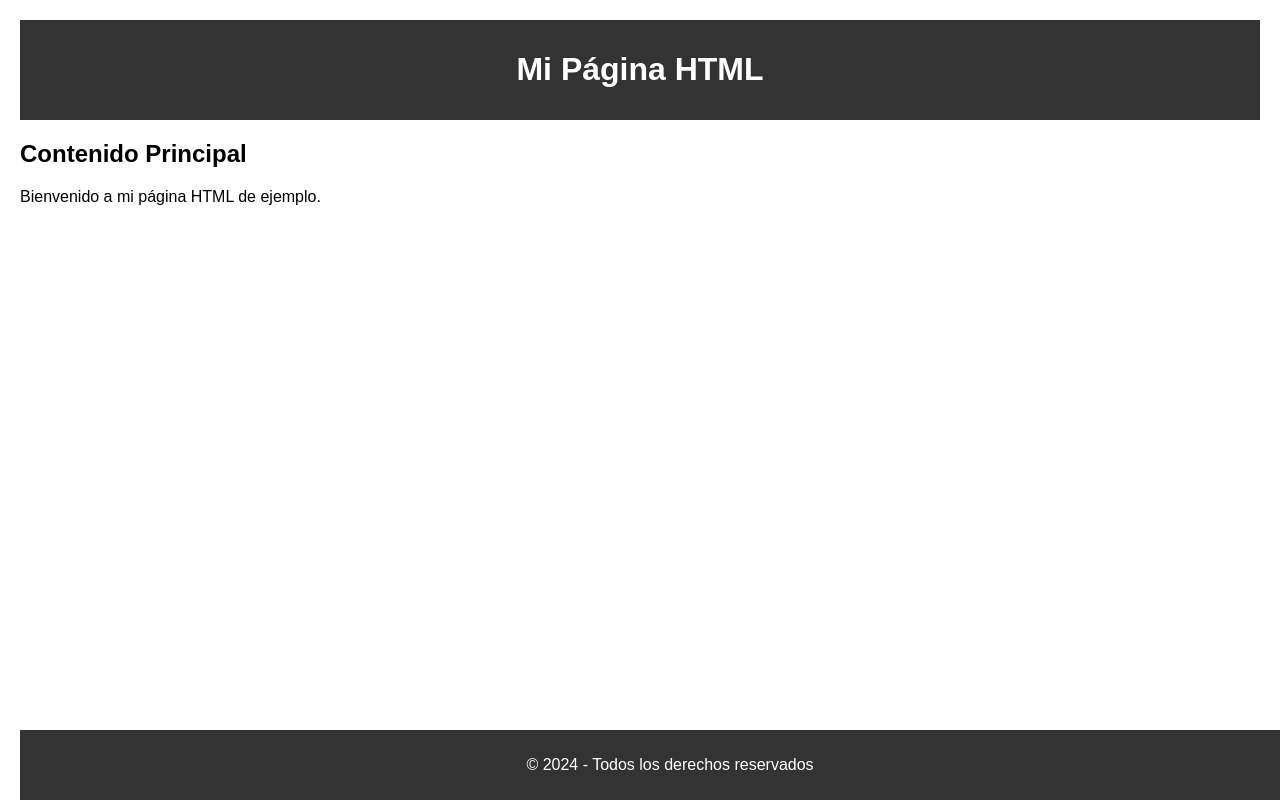
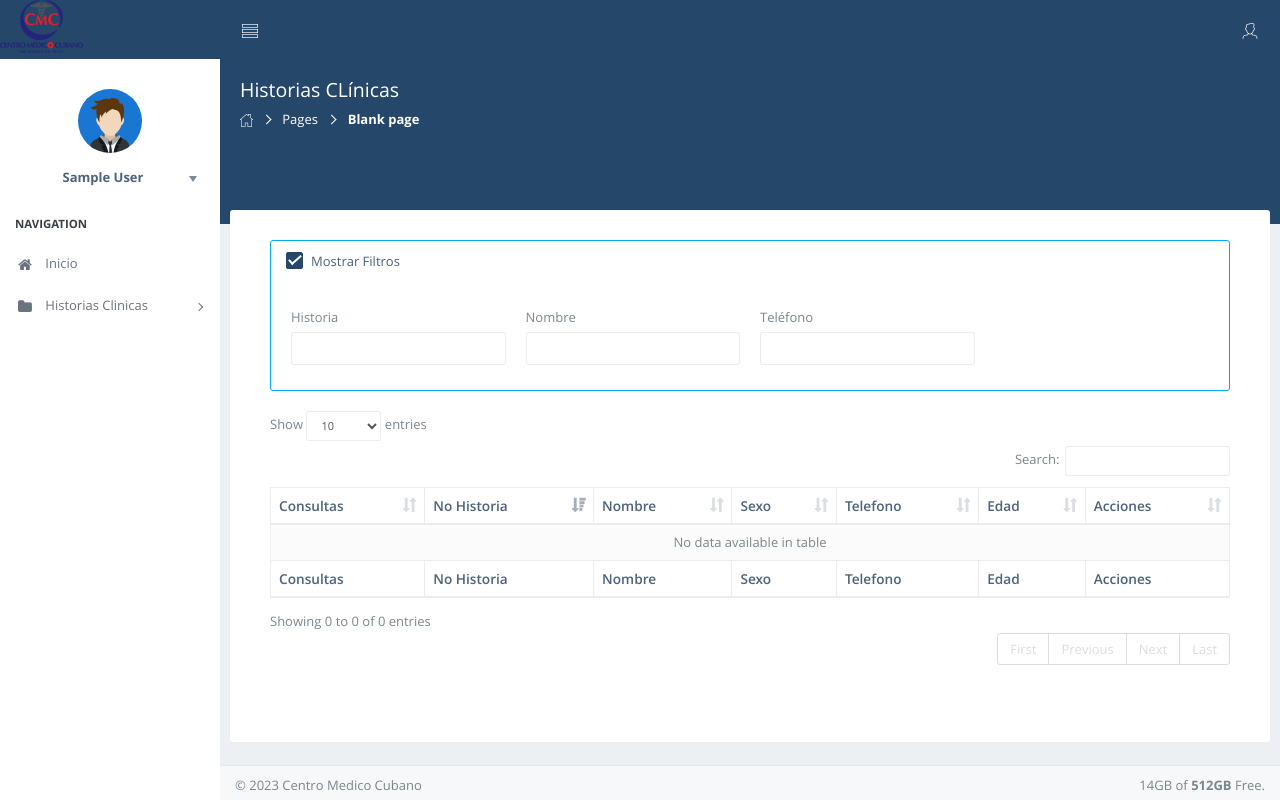
Before and after one commit to josecouzo/historias_cmc, a Django app: page /historias/historias/ in a window 1280 px wide. Run offline with Django 4.2, Linux system fonts and the light colour scheme; the visitor is signed in with stand-in values (Sample User, id 1); data that the repository does not hold is empty; some libraries are stand-ins or nearby versions; some web fonts are replaced.

Commit message:
historia

```diff
--- a/historias/templates/historias_index.html
+++ b/historias/templates/historias_index.html
@@ -1,51 +1,95 @@
-<!DOCTYPE html>
-<html lang="en">
-<head>
-    <meta charset="UTF-8">
-    <meta name="viewport" content="width=device-width, initial-scale=1.0">
-    <title>Ejemplo de Página HTML</title>
-    <style>
-        body {
-            font-family: Arial, sans-serif;
-            margin: 20px;
-        }
+{% extends 'base.html' %}
 
-        header {
-            background-color: #333;
-            color: white;
-            padding: 10px;
-            text-align: center;
-        }
+{% load static %}
+{% block style %}
+    <link href="{% static 'plugins/datatables/media/css/dataTables.bootstrap.css' %}" rel="stylesheet">
+    <link href="{% static 'plugins/datatables/extensions/Responsive/css/responsive.dataTables.min.css' %}"
+          rel="stylesheet">
+{% endblock %}
+ {% block pageTitle %}Historias CLínicas{% endblock %}
+ {% block titulo %}Historias CLínicas{% endblock %}
+{% block content %}
+    <div class="row">
+        <div class="col-lg-12">
+            <div class="panel panel-body ">
 
-        section {
-            margin: 20px 0;
-        }
+                <div class="panel">
+                    <div class="panel-body">
+                        <div class="panel panel-bordered-info ">
+                            <!--Panel heading-->
+                            <div class="panel-heading">
+                                <div class="form-group pad-lft">
+                                    <div class="checkbox">
 
-        footer {
-            background-color: #333;
-            color: white;
-            padding: 10px;
-            text-align: center;
-            position: fixed;
-            bottom: 0;
-            width: 100%;
-        }
-    </style>
-</head>
-<body>
+                                        <input id="activarFiltros" class="magic-checkbox" type="checkbox"
+                                               checked="">
+                                        <label for="activarFiltros"  id="switchText">Mostrar Filtros</label>
+                                    </div>
+                                </div>
+                            </div>
 
-    <header>
-        <h1>Mi Página HTML</h1>
-    </header>
+                            <!--Panel body-->
+                            <div class="panel-body">
 
-    <section>
-        <h2>Contenido Principal</h2>
-        <p>Bienvenido a mi página HTML de ejemplo.</p>
-    </section>
+                                <!--Tabs content-->
+                                <div class="row filtros mb-4 w-100">
+                                    <div class="col-lg-3 col-md-3 col-sm-3 col-3" id="filter_col0" data-column="0">
+                                        <label>Historia</label>
+                                        <input type="text" class="form-control column_filter" placeholder=""
+                                               id="col0_filter">
+                                    </div>
+                                    <div class="col-lg-3 col-md-3 col-sm-3 col-3" id="filter_col1" data-column="1">
+                                        <label>Nombre</label>
+                                        <input type="text" class="form-control column_filter" placeholder=""
+                                               id="col1_filter">
+                                    </div>
+                                    <div class="col-lg-3 col-md-3 col-sm-3 col-3" id="filter_col3" data-column="3">
+                                        <label>Teléfono</label>
+                                        <input type="text" class="form-control column_filter" placeholder=""
+                                               id="col3_filter">
+                                    </div>
+                                </div>
+                            </div>
+                        </div>
 
-    <footer>
-        <p>&copy; 2024 - Todos los derechos reservados</p>
-    </footer>
+                        <table id="Table" class="table table-striped table-bordered" cellspacing="0"
+                               width="100%">
+                            <thead>
+                            <tr>
+                                <th>Consultas</th>
+                                <th>No Historia</th>
+                                <th>Nombre</th>
+                                <th>Sexo</th>
+                                <th>Telefono</th>
+                                <th>Edad</th>
+                                <th>Acciones</th>
+                            </tr>
+                            </thead>
+                            <tbody>
 
-</body>
-</html>
+                            </tbody>
+                            <tfoot>
+                            <tr>
+                                <th>Consultas</th>
+                                <th>No Historia</th>
+                                <th>Nombre</th>
+                                <th>Sexo</th>
+                                <th>Telefono</th>
+                                <th>Edad</th>
+                                <th>Acciones</th>
+                            </tr>
+                            </tfoot>
+                        </table>
+                    </div>
+                </div>
+            </div>
+        </div>
+    </div>
+{% endblock %}
+
+{% block javascripts %}
+    <script src="{% static 'plugins/datatables/media/js/jquery.dataTables.js' %}"></script>
+    <script src="{% static 'plugins/datatables/media/js/dataTables.bootstrap.js' %}"></script>
+    <script src="{% static 'plugins/datatables/extensions/Responsive/js/dataTables.responsive.min.js' %}"></script>
+    <script src="{% static 'js/pages/historias/datatable.js' %}"></script>
+{% endblock %}
```
